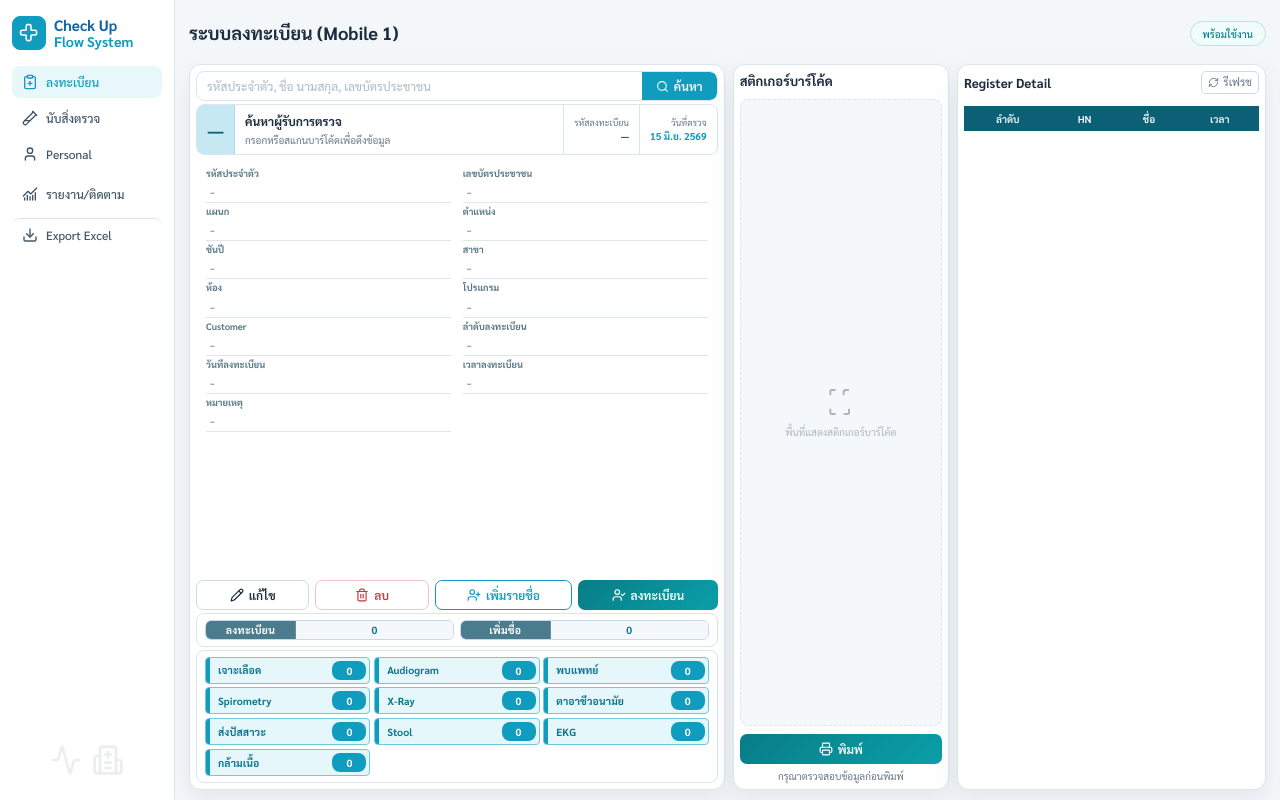
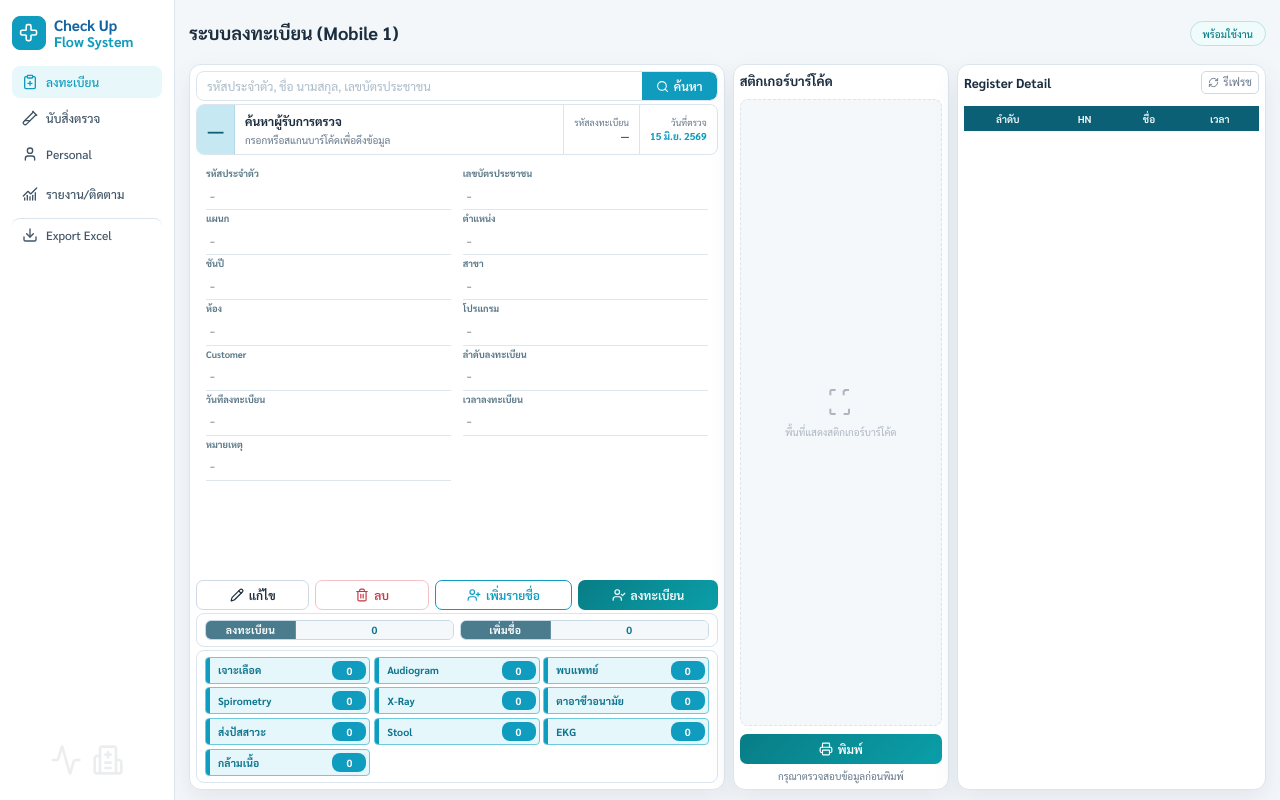
Before and after one commit to RBMedical/team3, a Next.js app: page / in a window 1280 px wide. Built offline with nearby package versions, Linux system fonts and the light colour scheme.

Commit message:
Update globals.css

```diff
--- a/app/globals.css
+++ b/app/globals.css
@@ -521,6 +521,7 @@
 
 .field input {
   height: calc(var(--input-h) - 2px);
+  min-height: 30px;
   border: none;
   border-bottom: 1.5px solid #c8d8e4;
   border-radius: 0;
```
